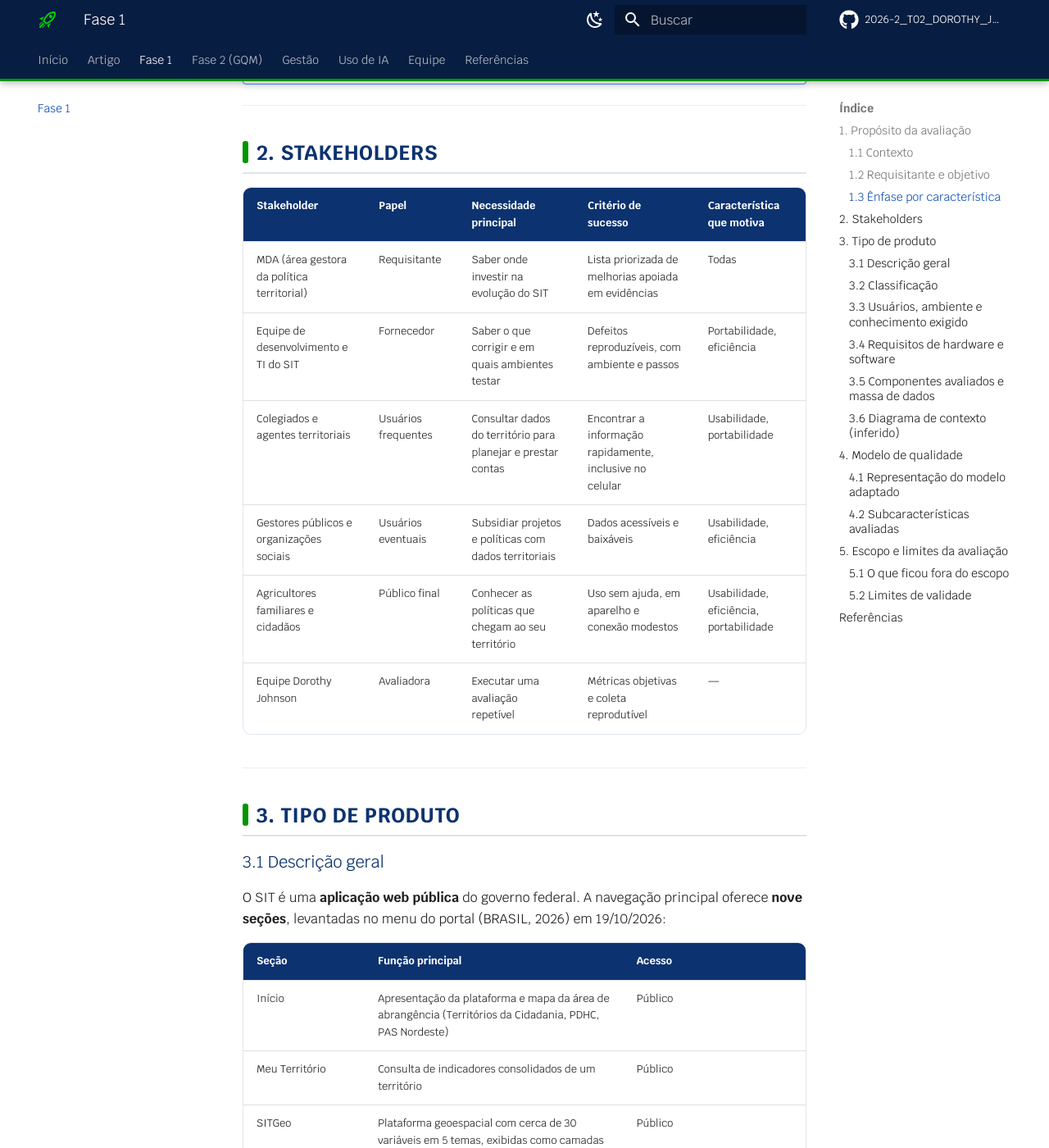
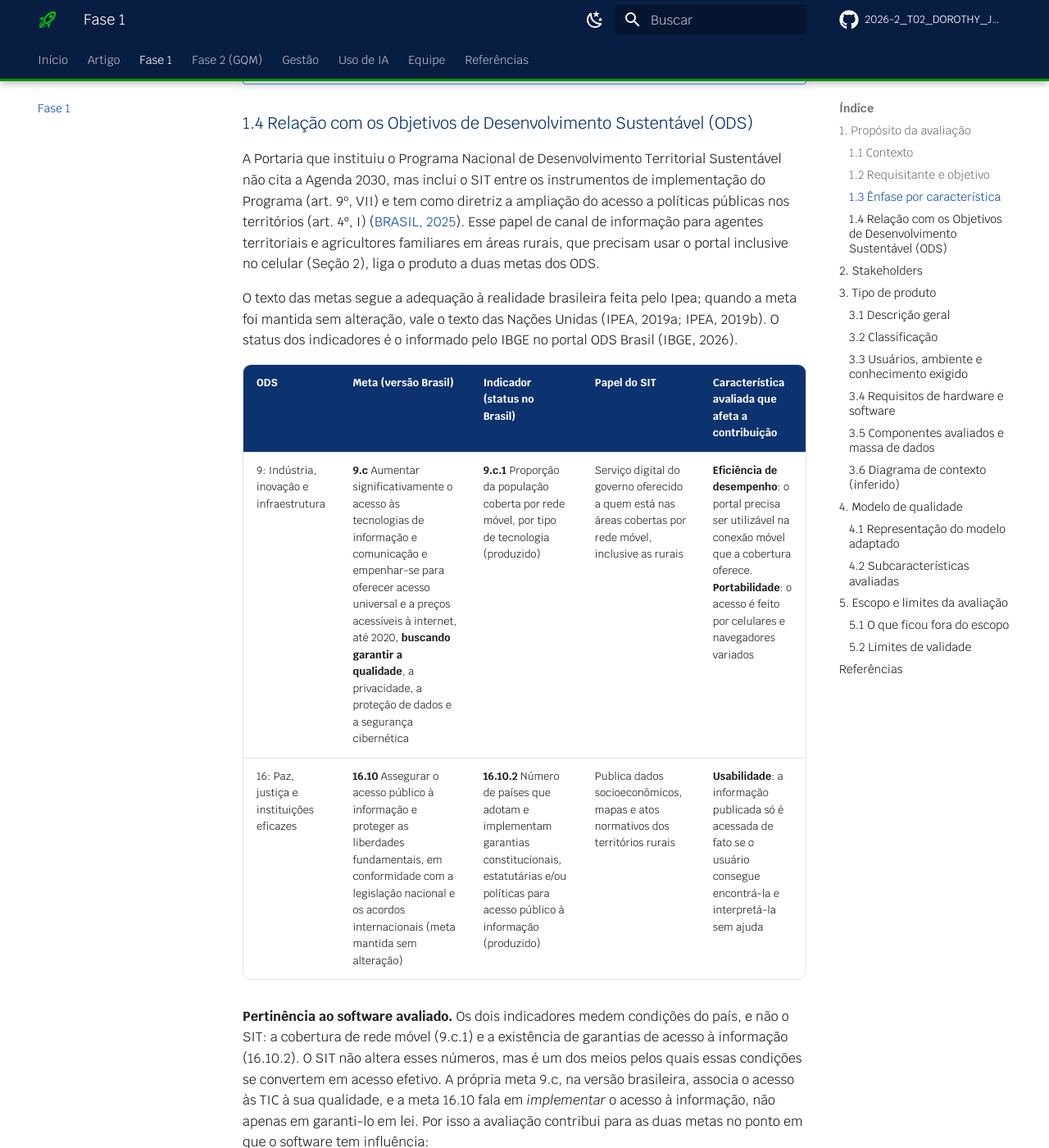
Before and after one commit to FCTE-Qualidade-de-Software-1/2026-2_T02_DOROTHY_JOHSON, an MkDocs documentation site: the page built from docs/fase-1/index.md, in a window 1280 px wide and 1400 px high, scrolled down 2862 px. Shown: the whole window at 82% size. Built offline with MkDocs 1.6.1 and Material for MkDocs 9.7.7, drawn with Linux system fonts in a browser that asks for light colours; comment, search, counter and statistics services are not loaded; some of the changed text lies outside the part shown.

Commit message:
docs(fase-1): relaciona o SIT aos ODS 9.c e 16.10
Adiciona a seção 1.4 com as metas na versão Brasil do Ipea, os indicadores
9.c.1 e 16.10.2 com o status do portal ODS Brasil (IBGE), o papel do SIT e a
característica avaliada que afeta cada contribuição. Inclui as referências
do Ipea e do IBGE e registra a contribuição na tabela da equipe.

Closes #38

```diff
--- a/docs/fase-1/index.md
+++ b/docs/fase-1/index.md
@@ -76,6 +76,43 @@ desempenho e portabilidade. As demais ficam fora do escopo pelos motivos indicad
     **adaptabilidade** (subcaracterística de portabilidade), e não como compatibilidade.
     Na ISO/IEC 25010:2011, compatibilidade trata de coexistência e interoperabilidade
     com outros produtos, o que não é observável nesta avaliação.
+
+### 1.4 Relação com os Objetivos de Desenvolvimento Sustentável (ODS)
+
+A Portaria que instituiu o Programa Nacional de Desenvolvimento Territorial Sustentável não
+cita a Agenda 2030, mas inclui o SIT entre os instrumentos de implementação do Programa
+(art. 9º, VII) e tem como diretriz a ampliação do acesso a políticas públicas nos territórios
+(art. 4º, I) ([BRASIL, 2025](../referencias.md)). Esse papel de canal de informação para
+agentes territoriais e agricultores familiares em áreas rurais, que precisam usar o portal
+inclusive no celular (Seção 2), liga o produto a duas metas dos ODS.
+
+O texto das metas segue a adequação à realidade brasileira feita pelo Ipea; quando a meta foi
+mantida sem alteração, vale o texto das Nações Unidas (IPEA, 2019a; IPEA, 2019b). O status
+dos indicadores é o informado pelo IBGE no portal ODS Brasil (IBGE, 2026).
+
+| ODS | Meta (versão Brasil) | Indicador (status no Brasil) | Papel do SIT | Característica avaliada que afeta a contribuição |
+|---|---|---|---|---|
+| 9: Indústria, inovação e infraestrutura | **9.c** Aumentar significativamente o acesso às tecnologias de informação e comunicação e empenhar-se para oferecer acesso universal e a preços acessíveis à internet, até 2020, **buscando garantir a qualidade**, a privacidade, a proteção de dados e a segurança cibernética | **9.c.1** Proporção da população coberta por rede móvel, por tipo de tecnologia (produzido) | Serviço digital do governo oferecido a quem está nas áreas cobertas por rede móvel, inclusive as rurais | **Eficiência de desempenho**: o portal precisa ser utilizável na conexão móvel que a cobertura oferece. **Portabilidade**: o acesso é feito por celulares e navegadores variados |
+| 16: Paz, justiça e instituições eficazes | **16.10** Assegurar o acesso público à informação e proteger as liberdades fundamentais, em conformidade com a legislação nacional e os acordos internacionais (meta mantida sem alteração) | **16.10.2** Número de países que adotam e implementam garantias constitucionais, estatutárias e/ou políticas para acesso público à informação (produzido) | Publica dados socioeconômicos, mapas e atos normativos dos territórios rurais | **Usabilidade**: a informação publicada só é acessada de fato se o usuário consegue encontrá-la e interpretá-la sem ajuda |
+
+**Pertinência ao software avaliado.** Os dois indicadores medem condições do país, e não o
+SIT: a cobertura de rede móvel (9.c.1) e a existência de garantias de acesso à informação
+(16.10.2). O SIT não altera esses números, mas é um dos meios pelos quais essas condições se
+convertem em acesso efetivo. A própria meta 9.c, na versão brasileira, associa o acesso às TIC
+à sua qualidade, e a meta 16.10 fala em *implementar* o acesso à informação, não apenas em
+garanti-lo em lei. Por isso a avaliação contribui para as duas metas no ponto em que o
+software tem influência:
+
+- uma pessoa coberta por rede móvel (9.c.1) só tem acesso efetivo ao SIT se as páginas
+  carregam em tempo aceitável nessa conexão e funcionam no aparelho que ela usa, o que é
+  verificado pelas métricas de eficiência de desempenho e de portabilidade da Fase 2;
+- um dado publicado pelo SIT só cumpre a meta 16.10 se o público consegue chegar até ele, o
+  que é verificado pelas métricas de usabilidade.
+
+!!! note "Prazo da meta 9.c"
+    A meta 9.c tinha 2020 como horizonte para o acesso universal à internet. O IBGE continua
+    produzindo o indicador 9.c.1, e a parte da meta ligada à qualidade do acesso segue
+    pertinente para o SIT.
 
 ---
 
@@ -288,6 +325,12 @@ BRASIL. Ministério do Desenvolvimento Agrário e Agricultura Familiar. **Plataf
 
 INSTITUTE OF ELECTRICAL AND ELECTRONICS ENGINEERS. **IEEE Std 1062-1998**: IEEE recommended practice for software acquisition. New York: IEEE, 1998.
 
+INSTITUTO BRASILEIRO DE GEOGRAFIA E ESTATÍSTICA. **Indicadores dos Objetivos de Desenvolvimento Sustentável**: Brasil. Rio de Janeiro: IBGE, 2026. Disponível em: <https://odsbrasil.gov.br>. Acesso em: 20 out. 2026.
+
+INSTITUTO DE PESQUISA ECONÔMICA APLICADA. **ODS 9**: indústria, inovação e infraestrutura. Brasília: Ipea, 2019a. Disponível em: <https://www.ipea.gov.br/ods/ods9.html>. Acesso em: 20 out. 2026.
+
+INSTITUTO DE PESQUISA ECONÔMICA APLICADA. **ODS 16**: paz, justiça e instituições eficazes. Brasília: Ipea, 2019b. Disponível em: <https://www.ipea.gov.br/ods/ods16.html>. Acesso em: 20 out. 2026.
+
 INTERNATIONAL ORGANIZATION FOR STANDARDIZATION; INTERNATIONAL ELECTROTECHNICAL COMMISSION. **ISO/IEC 25010:2011**: systems and software engineering — systems and software quality requirements and evaluation (SQuaRE) — system and software quality models. Genebra: ISO, 2011a.
 
 PRESSMAN, R. S. **Engenharia de software**. 5. ed. Rio de Janeiro: McGraw-Hill, 2002.
```
Also changed, not shown: docs/contribuicao.md (+1 -1 lines), docs/referencias.md (+6 -0 lines).
